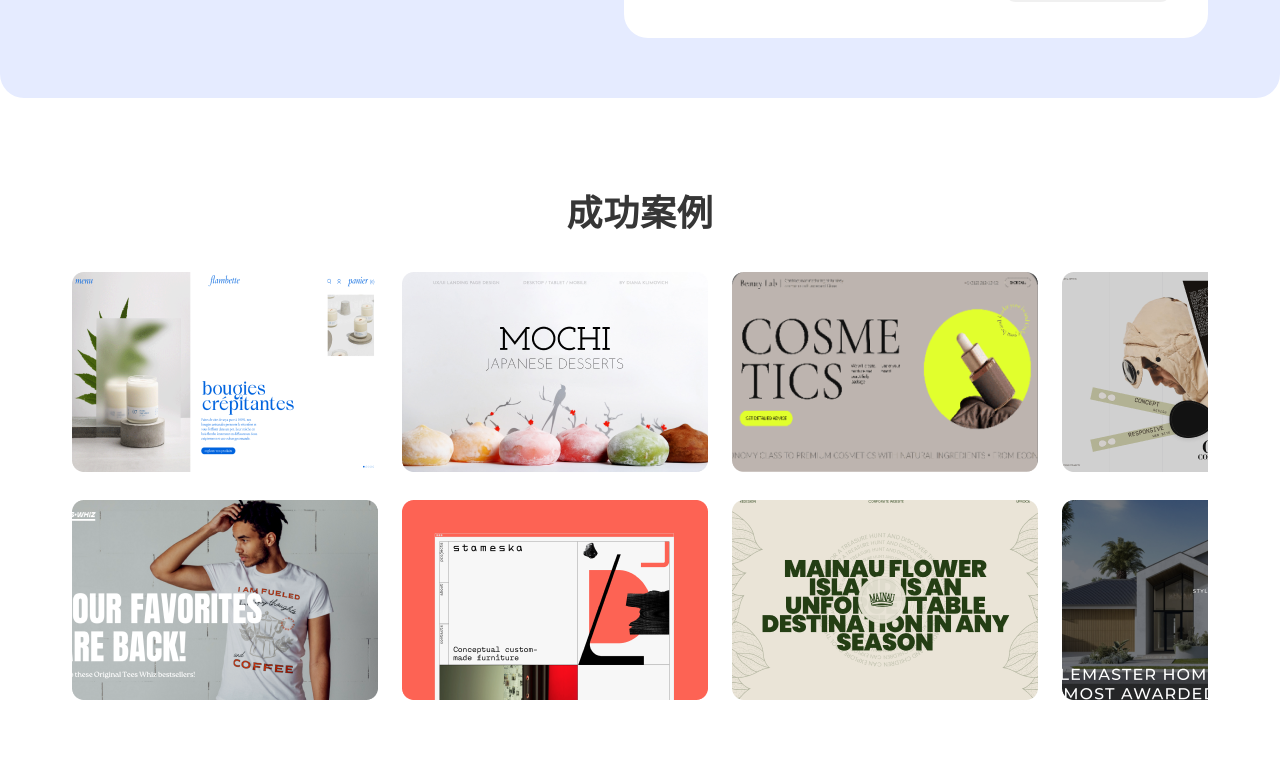
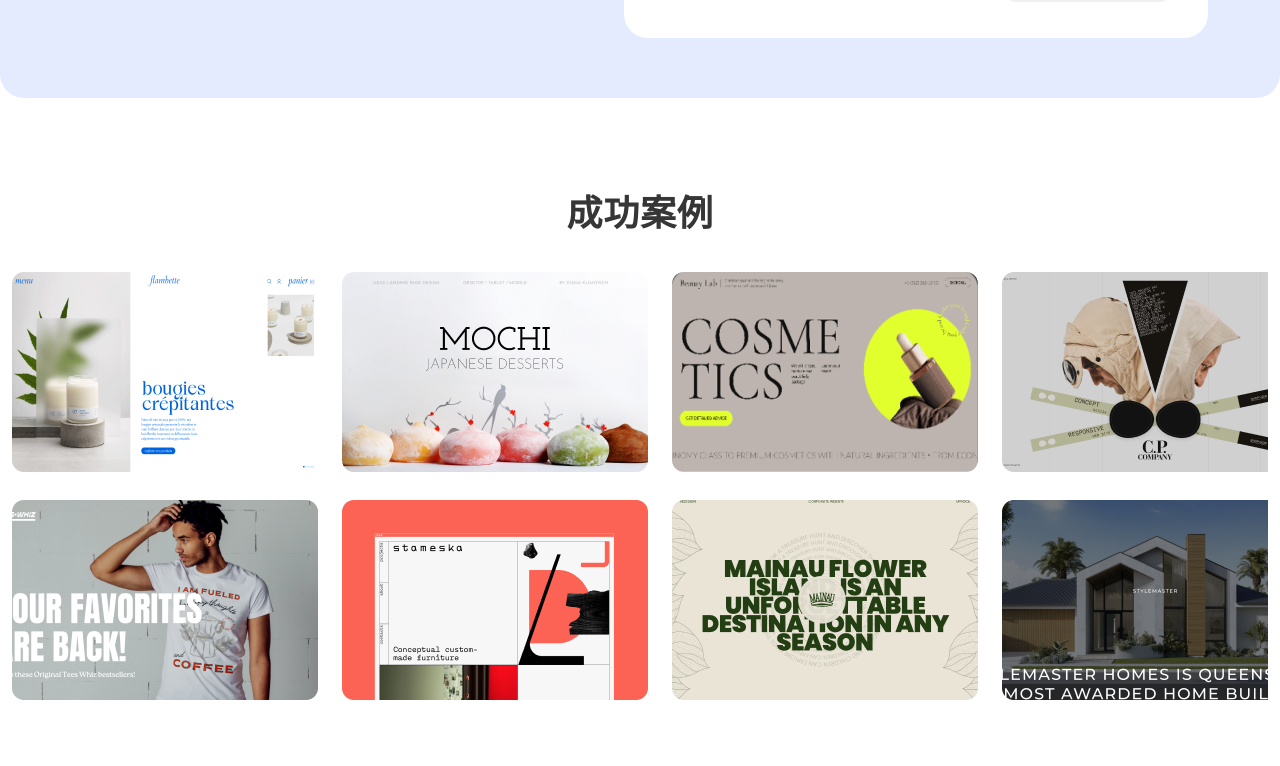
Before and after one commit to Danny-1211/ROCKET, a React (Vite) app: page / in a window 1280 px wide. Shown: the part 614-1380 px from the top of the page. Built offline with nearby package versions, Linux system fonts and the light colour scheme.

Commit message:
refactor: extract useDragScroll to separate file for reuse

```diff
--- /dev/null
+++ b/src/components/hooks/useDragScroll.jsx
@@ -0,0 +1,92 @@
+import { useRef, useEffect } from "react";
+
+export default function useDragScroll() {
+    const ref = useRef(null);
+    const state = useRef({
+        isDown: false,
+        startX: 0,
+        scrollLeft: 0,
+        cardWidth: 0,
+        maxScroll: 0,
+    });
+
+    const updateDimensions = () => {
+        const el = ref.current;
+        if (!el) return;
+
+        const firstItem = el.querySelector('li');
+        if (!firstItem) return;
+
+        const style = window.getComputedStyle(firstItem);
+        const gap = parseFloat(style.marginRight) || 0;
+
+        state.current.cardWidth = firstItem.offsetWidth + gap;
+        state.current.maxScroll = el.scrollWidth - el.clientWidth;
+    };
+
+    useEffect(() => {
+        updateDimensions();
+        window.addEventListener('resize', updateDimensions);
+        return () => window.removeEventListener('resize', updateDimensions);
+    }, []);
+
+    const onMouseDown = (e) => {
+        const el = ref.current;
+        if (!el) return;
+
+        state.current.isDown = true;
+        state.current.startX = e.pageX - el.offsetLeft;
+        state.current.scrollLeft = el.scrollLeft;
+    };
+
+    const stopDrag = () => {
+        state.current.isDown = false;
+    };
+
+    const onMouseMove = (e) => {
+        if (!state.current.isDown) return;
+        e.preventDefault();
+
+        const el = ref.current;
+        if (!el) return;
+
+        const x = e.pageX - el.offsetLeft;
+        const walk = x - state.current.startX;
+
+        let next = state.current.scrollLeft - walk;
+        next = Math.max(0, Math.min(next, state.current.maxScroll));
+
+        el.scrollLeft = next;
+    };
+
+    useEffect(() => {
+        const el = ref.current;
+        if (!el) return;
+
+        const handleWheel = (e) => {
+            e.preventDefault();
+            const { cardWidth, maxScroll } = state.current;
+
+            let next =
+                el.scrollLeft +
+                (e.deltaY > 0 ? cardWidth : -cardWidth);
+
+            next = Math.max(0, Math.min(next, maxScroll));
+            el.scrollLeft = next;
+        };
+
+        el.addEventListener('wheel', handleWheel, { passive: false });
+        return () => el.removeEventListener('wheel', handleWheel);
+    }, []);
+
+    return {
+        ref,
+        handlers: {
+            onMouseDown,
+            onMouseUp: stopDrag,
+            onMouseLeave: stopDrag,
+            onMouseMove,
+            onDragStart: (e) => e.preventDefault(),
+        },
+    };
+}
--- a/src/components/rocket/Coaches.jsx
+++ b/src/components/rocket/Coaches.jsx
@@ -3,7 +3,8 @@ import yinmin from '../../assets/imgs/coach/coach-yinmin.png';
 import justin from '../../assets/imgs/coach/coach-justin.png';
 import casper from '../../assets/imgs/coach/coach-casper.png';
 import go from '../../assets/imgs/coach/go.png';
-import { useState, useRef, useEffect } from 'react';
+import useDragScroll from '../hooks/useDragScroll'
+import { useState } from 'react';
 
 function LinkItem({ href, children }) {
     return (
@@ -106,93 +107,6 @@ const coachData = [
         ]
     },
 ];
-
-function useDragScroll() {
-    const ref = useRef(null);
-    const state = useRef({
-        isDown: false,
-        startX: 0,
-        scrollLeft: 0,
-        cardWidth: 0,
-        maxScroll: 0,
-    });
-
-    const updateDimensions = () => {
-        const el = ref.current;
-        if (!el) return;
-        const firstCard = el.querySelector('li');
-        const ul = el.querySelector('ul');
-        if (!firstCard || !ul) return;
-
-        const style = window.getComputedStyle(firstCard);
-        const marginRight = parseFloat(style.marginRight);
-        state.current.cardWidth = firstCard.offsetWidth + marginRight;
-        state.current.maxScroll = Math.max(0, ul.scrollWidth - el.clientWidth);
-    };
-
-    useEffect(() => {
-        updateDimensions();
-        window.addEventListener('resize', updateDimensions);
-        return () => window.removeEventListener('resize', updateDimensions);
-    }, []);
-
-    const onMouseDown = (e) => {
-        const el = ref.current;
-        if (!el) return;
-        state.current.isDown = true;
-        state.current.startX = e.pageX - el.offsetLeft;
-        state.current.scrollLeft = el.scrollLeft;
-    };
-
-    const stopDrag = () => {
-        state.current.isDown = false;
-    };
-
-    const onMouseMove = (e) => {
-        if (!state.current.isDown) return;
-        e.preventDefault();
-        const el = ref.current;
-        const x = e.pageX - el.offsetLeft;
-        const walk = x - state.current.startX;
-        let newScroll = state.current.scrollLeft - walk;
-
-        const { maxScroll } = state.current;
-        if (newScroll < 0) newScroll = 0;
-        if (newScroll > maxScroll) newScroll = maxScroll;
-
-        el.scrollLeft = newScroll;
-    };
-
-    const onDragStart = (e) => e.preventDefault();
-
-    useEffect(() => {
-        const el = ref.current;
-        if (!el) return;
-
-        const handleWheel = (e) => {
-            e.preventDefault();
-            const { cardWidth, maxScroll } = state.current;
-            let newScroll = el.scrollLeft + (e.deltaY > 0 ? cardWidth : -cardWidth);
-            if (newScroll < 0) newScroll = 0;
-            if (newScroll > maxScroll) newScroll = maxScroll;
-            el.scrollLeft = newScroll;
-        };
-
-        el.addEventListener('wheel', handleWheel, { passive: false });
-        return () => el.removeEventListener('wheel', handleWheel);
-    }, []);
-
-    return {
-        ref,
-        handlers: {
-            onMouseDown,
-            onMouseUp: stopDrag,
-            onMouseLeave: stopDrag,
-            onMouseMove,
-            onDragStart,
-        },
-    };
-}
 
 function CoachCard({ id, name, image, isActive, onClick }) {
     return (
--- a/src/components/rocket/SuccessCases.jsx
+++ b/src/components/rocket/SuccessCases.jsx
@@ -1,97 +1,32 @@
-import { useRef, useEffect } from "react";
+import case1 from '../../assets/imgs/case/case1.png'
+import case2 from '../../assets/imgs/case/case2.png'
+import case3 from '../../assets/imgs/case/case3.png'
+import case4 from '../../assets/imgs/case/case4.png'
+import case5 from '../../assets/imgs/case/case5.png'
+import case6 from '../../assets/imgs/case/case6.png'
+import case7 from '../../assets/imgs/case/case7.png'
+import case8 from '../../assets/imgs/case/case8.png'
+import useDragScroll from '../hooks/useDragScroll'
 
-function useDragScroll() {
-    const ref = useRef(null);
-    const state = useRef({
-        isDown: false,
-        startX: 0,
-        scrollLeft: 0
-    });
-
-    const onMouseDown = (e) => {
-        const el = ref.current;
-        state.current.isDown = true;
-        state.current.startX = e.pageX - el.offsetLeft;
-        state.current.scrollLeft = el.scrollLeft;
-    };
-
-    const stopDrag = () => {
-        state.current.isDown = false;
-    };
-
-    const onMouseMove = (e) => {
-        if (!state.current.isDown) return;
-        e.preventDefault();
-
-        const el = ref.current;
-        const x = e.pageX - el.offsetLeft;
-        const walk = x - state.current.startX;
-
-        el.scrollLeft = state.current.scrollLeft - walk;
-    };
-
-    return {
-        ref,
-        handlers: {
-            onMouseDown,
-            onMouseUp: stopDrag,
-            onMouseLeave: stopDrag,
-            onMouseMove
-        }
-    };
-}
+const caseImages = [
+    [case1, case2, case3, case4],
+    [case5, case6, case7, case8]
+];
 
 function DragRow({ images }) {
-    const drag = useDragScroll();
-
-    useEffect(() => {
-        const el = drag.ref.current;
-        if (!el) return;
-
-        const handleWheel = (e) => {
-            const newScrollLeft = el.scrollLeft + e.deltaY * 0.3;
-
-            if (newScrollLeft < 0) {
-                el.scrollLeft = 0;
-                return;
-            }
-            if (newScrollLeft > el.scrollWidth - el.clientWidth) {
-                el.scrollLeft = el.scrollWidth - el.clientWidth;
-                return;
-            }
-
-            el.scrollLeft = newScrollLeft;
-            e.preventDefault();
-        };
-
-        el.addEventListener("wheel", handleWheel, { passive: false });
-
-        return () => {
-            el.removeEventListener("wheel", handleWheel);
-        };
-    }, [drag.ref]);
-
     return (
-        <ul
-            ref={drag.ref}
-            {...drag.handlers}
-            className="
-                max-w-258 w-full pr-12 flex gap-6 overflow-x-auto
-                md:max-w-none md:pr-0
-                scrollbar-hide drag-scroll
-            "
-        >
-            {images.map((img) => (
+        <ul className="flex gap-6 flex-nowrap">
+            {images.map((img, index) => (
                 <li
-                    key={img}
-                    className="block flex-none w-60 h-40 md:w-76.5 md:h-50"
+                    key={index}
+                    className="flex-none w-60 h-40 md:w-76.5 md:h-50"
                 >
                     <img
                         draggable={false}
                         onDragStart={(e) => e.preventDefault()}
                         className="object-cover w-full h-full select-none"
-                        src={`./src/assets/imgs/case/${img}.png`}
-                        alt={img}
+                        src={img}
+                        alt="成功案例"
                     />
                 </li>
             ))}
@@ -99,28 +34,34 @@ function DragRow({ images }) {
     );
 }
 
-const caseImages = [
-    ["case1", "case2", "case3", "case4"],
-    ["case5", "case6", "case7", "case8"]
-];
+function SuccessCases() {
+    const drag = useDragScroll();
 
-function SuccessCases() {
     return (
-        <>
-            <section className="pt-12 pb-23 md:pt-23 md:pb-25.5 md:px-18">
-                <div className="flex flex-col gap-4 md:gap-7 md:mx-auto">
-                    <h2 className="h2 text-center">
-                        成功案例
-                    </h2>
-                    <div className="w-full pl-12 flex flex-col gap-7 md:max-w-324 md:pl-0 md:mx-auto">
+        <section className="pt-12 pb-23 md:pt-23 md:pb-25.5 md:px-3">
+            <div className="flex flex-col gap-4 md:gap-7 md:mx-auto md:max-w-324">
+                <h2 className="h2 text-center">成功案例</h2>
+
+                <div
+                    ref={drag.ref}
+                    {...drag.handlers}
+                    className="
+                        overflow-x-auto
+                        cursor-grab active:cursor-grabbing
+                        select-none
+                        w-full
+                        scrollbar-hide
+                    "
+                >
+                    <div className="flex flex-col items-center gap-7 min-w-max px-12 md:px-0 md:mx-auto">
                         {caseImages.map((row, index) => (
                             <DragRow key={index} images={row} />
                         ))}
                     </div>
                 </div>
-            </section>
-        </>
-    )
+            </div>
+        </section>
+    );
 }
 
 export default SuccessCases;
```
